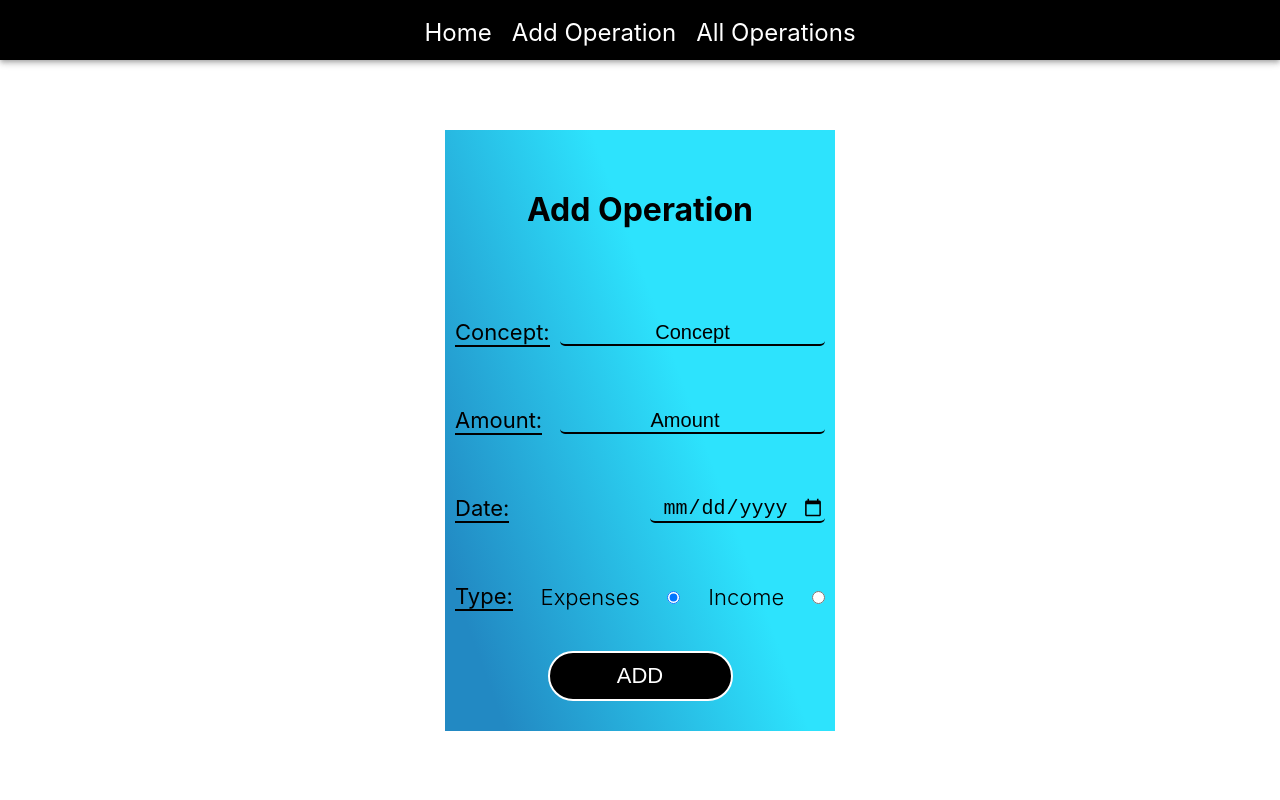
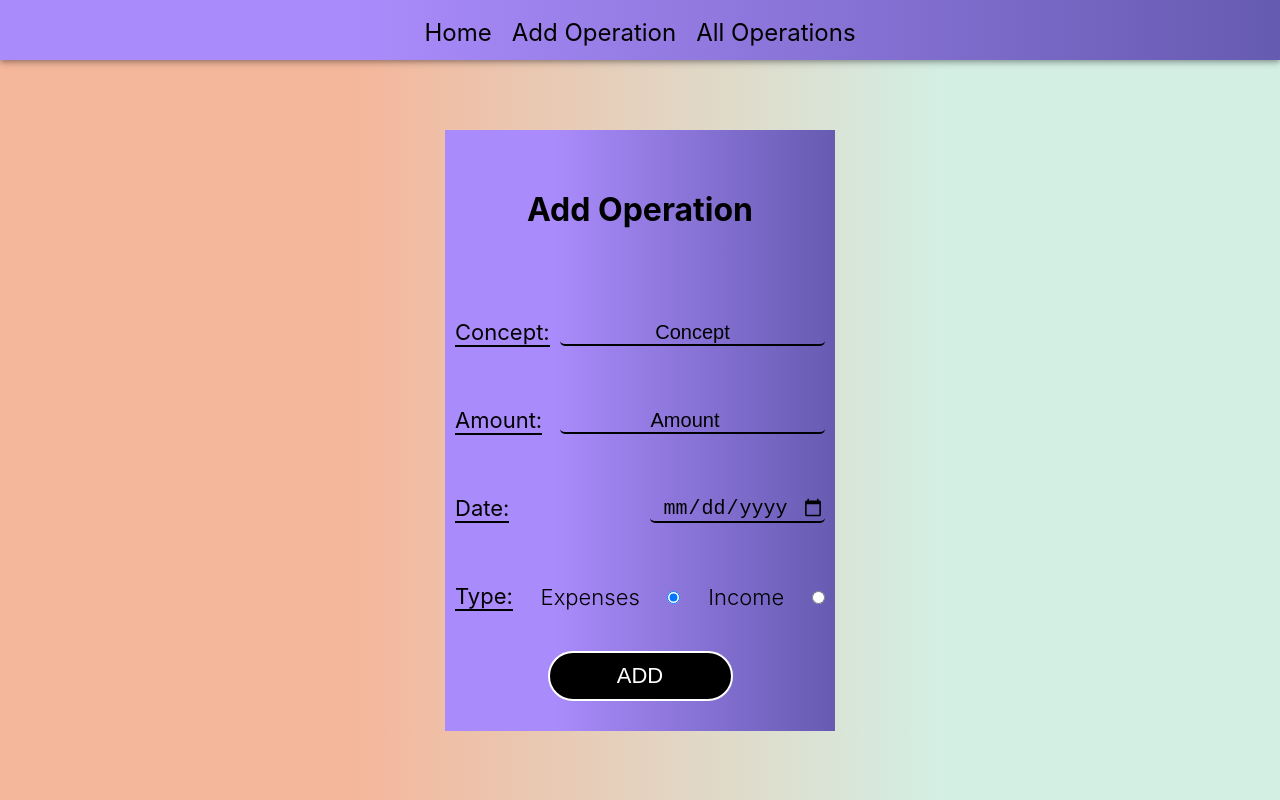
Before and after one commit to alexiscjscab/alkemy-fullstack, a React (Create React App) app in the folder client/: page /add in a window 1280 px wide. Built offline with nearby package versions, Linux system fonts and the light colour scheme.

Commit message:
Balance Front and Styles CSS

```diff
--- /dev/null
+++ b/client/src/components/Balance/Balance.js
@@ -0,0 +1,17 @@
+import React from 'react';
+import BalanceCtn from './styledBalance';
+
+
+const Balance = ({income, expenses, balance}) => {
+    return (
+        <BalanceCtn>
+                <ul>
+                    <li> Income <span>${income}</span> </li>
+                    <li> Expenses <span>${expenses}</span> </li>
+                    <li> Balance <span>${balance}</span> </li>
+                </ul>
+        </BalanceCtn>
+    )
+}
+
+export default Balance
--- /dev/null
+++ b/client/src/components/Balance/styledBalance.js
@@ -0,0 +1,28 @@
+import styled from "styled-components";
+
+const BalanceCtn = styled.div`
+    display: flex;
+    align-items: center;
+    justify-content: space-between;
+
+    flex-wrap: wrap;
+    margin: 30px auto;
+    width: 80vw;
+    font-size: 32px;
+    text-align: center;
+
+    ul{
+        display: flex;
+        width: 100%;
+        justify-content: space-between;
+        list-style: none;
+        padding: 4px;
+    }
+
+    span{
+        color: #222;
+        font-weight: 700
+    }
+`
+
+export default BalanceCtn
--- a/client/src/components/Card/Card.js
+++ b/client/src/components/Card/Card.js
@@ -53,7 +53,7 @@ const Card = ({amount, concept, date, type, id}) => {
                     <Button>Edit</Button>
                 </Link>
                 <Button
-                    color={true}
+                    color='true'
                     onClick={() => deleteOperation(id)}> Delete
                 </Button>
             </div>
--- a/client/src/components/Card/styledCard.js
+++ b/client/src/components/Card/styledCard.js
@@ -2,15 +2,18 @@ import styled from "styled-components";
 
 const CardCtn = styled.div`
     padding: 10px;
-    width: 220px;
+    width: 200px;
     height: 320px;
-    margin: 20px;
-    background: #d1abd1;
+    margin: 5px;
     display: flex;
     flex-direction: column;
     justify-content: center;
     align-items: center;
     text-align: center;
+
+    background: rgb(170,139,251);
+    background: linear-gradient(90deg, rgba(170,139,251,1) 28%, rgba(98,88,173,1) 104%);
+
     a{
         text-decoration: none
     }
@@ -32,7 +35,7 @@ const CardCtn = styled.div`
         font-size: 18px;
         p{
             font-weight: 500;
-            color: #fafafa
+            color: #222
         }
     }
 
@@ -54,7 +57,7 @@ export default CardCtn
 
 export const Button = styled.button`
     display: block;
-    width: 220px;
+    width: 180px;
     margin: 5px;
     padding: 5px;
     outline: 0;
--- a/client/src/components/Cards/Cards.js
+++ b/client/src/components/Cards/Cards.js
@@ -1,6 +1,7 @@
 import React,{ useEffect } from 'react'
 import {useSelector, useDispatch} from 'react-redux';
 import { getOperation } from '../../actions/actions';
+import Balance from '../Balance/Balance';
 import Card from '../Card/Card';
 
 import CardsCtn  from './styledCards'
@@ -8,17 +9,22 @@ import CardsCtn  from './styledCards'
 
 const Cards = () => {
 
-    const dispatch = useDispatch()
-    const operaciones = useSelector(state => state.operation)
+    const dispatch = useDispatch();
+    const operaciones = useSelector(state => state.operation);
+    const balance = useSelector(state => state.balance);
 
 
     useEffect(() => {
       dispatch(getOperation())
     },[dispatch])
 
-    console.log(operaciones)
+    console.log(operaciones);
+
+    console.log(balance)
 
     return (
+        <div>
+            <Balance income={balance.income} expenses={balance.expenses} balance={balance.balance}/>
             <CardsCtn>
                 <div className='ctn-grid'>
                     {
@@ -35,6 +41,7 @@ const Cards = () => {
                     }
                 </div>
             </CardsCtn>
+        </div>
     )
 }
 
--- a/client/src/components/Form/styledForm.js
+++ b/client/src/components/Form/styledForm.js
@@ -3,8 +3,8 @@ import styled from 'styled-components';
 const FormCtn = styled.form`
     display: flex;
     flex-direction: column;
-    background: rgb(34,137,195);
-    background: linear-gradient(70deg, rgba(34,137,195,1) 10%, rgba(45,227,253,1) 60%);
+    background: rgb(170,139,251);
+    background: linear-gradient(90deg, rgba(170,139,251,1) 28%, rgba(98,88,173,1) 104%);
     width: 370px;
     padding: 10px;
     margin-top: 50px;
--- a/client/src/components/NavBar/styledNavBar.js
+++ b/client/src/components/NavBar/styledNavBar.js
@@ -3,11 +3,11 @@ import styled from 'styled-components'
 const Nav = styled.div `
 
     .appbar{
-        background-color: #000;
+        background: rgb(170,139,251);
+        background: linear-gradient(90deg, rgba(170,139,251,1) 28%, rgba(98,88,173,1) 104%);
         top: 0;
         left: 0;
         right: 0;
-        color:  #fff;
         height: 60px;
     };
 
@@ -19,12 +19,12 @@ const Nav = styled.div `
 
     a{
         text-decoration: none;
-        color: #fff;
+        color: #000;
         font-size: 24px;
         margin: 10px;
         &:hover{
-            color: #ddd;
-            border-bottom: 2px solid #ddd
+            color: #333;
+            border-bottom: 2px solid #333
         }
     }
 `
--- a/client/src/index.css
+++ b/client/src/index.css
@@ -4,6 +4,12 @@
 }
 
 body {
+  background: rgb(244, 183, 156);
+  background: linear-gradient(
+    90deg,
+    rgba(244, 183, 156, 1) 28%,
+    rgba(211, 239, 228, 1) 74%
+  );
   margin: 0;
   font-family: -apple-system, BlinkMacSystemFont, "Segoe UI", "Roboto", "Oxygen",
     "Ubuntu", "Cantarell", "Fira Sans", "Droid Sans", "Helvetica Neue",
--- a/client/src/reducer/reducer.js
+++ b/client/src/reducer/reducer.js
@@ -1,6 +1,7 @@
 const initialState = {
     operation : [],
-    operationID  : []
+    operationID  : [],
+    balance: []
 };
 
 const rootReducer = (state = initialState, {type, payload}) => {
@@ -9,7 +10,8 @@ const rootReducer = (state = initialState, {type, payload}) => {
         case 'GET_OPERATION':
             return{
                 ...state,
-                operation : payload.data
+                operation : payload.data,
+                balance : payload.balance
             }
 
         case 'GET_OPERATION_PK':
```
Lines whose indentation alone changed are shown as unchanged.
